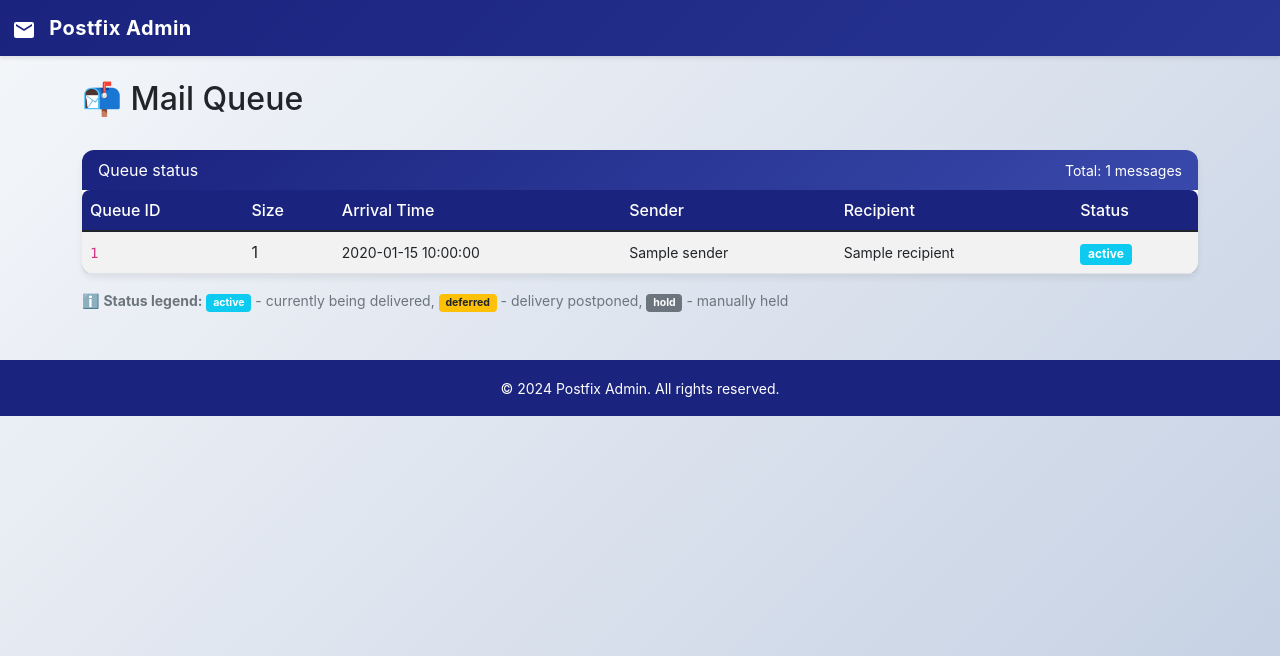
After one commit to MerlKoryAmber/PostfixAdmin, a Python web app: template templates/queue.html in a window 1280 px wide. The commit adds this page. Shown: the top 656 px of the page. Run offline with Jinja, Linux system fonts and the light colour scheme; the template is opened without the code that fills it: most values are stand-ins (such as "Sample title", 1, 10 or a date in 2020).

Commit message:
Add files via upload

```diff
--- a/templates/base.html
+++ b/templates/base.html
@@ -32,6 +32,10 @@
                     <li class="nav-item">
                         <a class="nav-link {% if request.endpoint == 'sender_routing' %}active{% endif %}"
                            href="{{ url_for('sender_routing') }}">🚀 Routing</a>
+                    </li>
+                    <li class="nav-item">
+                        <a class="nav-link {% if request.endpoint == 'view_queue' %}active{% endif %}"
+                           href="{{ url_for('view_queue') }}">📬 Queue</a>
                     </li>
                     <li class="nav-item">
                         <a class="nav-link {% if request.endpoint == 'view_logs' %}active{% endif %}"
--- /dev/null
+++ b/templates/queue.html
@@ -0,0 +1,109 @@
+{% extends "base.html" %}
+
+{% block content %}
+<div class="d-flex justify-content-between align-items-center mb-4">
+    <h2>📬 Mail Queue</h2>
+    {% if current_user.role == 'admin' %}
+    <div class="btn-group">
+        <a href="{{ url_for('flush_queue') }}"
+           class="btn btn-success"
+           onclick="return confirm('Flush entire queue? This will attempt to deliver all messages.')">
+            🔄 Flush Queue
+        </a>
+        <a href="{{ url_for('delete_all_queue') }}"
+           class="btn btn-warning"
+           onclick="return confirm('Delete ALL messages from queue? Active deliveries will be preserved.')">
+            🗑️ Delete All
+        </a>
+        <a href="{{ url_for('delete_deferred') }}"
+           class="btn btn-danger"
+           onclick="return confirm('Delete all deferred messages?')">
+            ⚠️ Delete Deferred
+        </a>
+    </div>
+    {% endif %}
+</div>
+
+<div class="card">
+    <div class="card-header d-flex justify-content-between align-items-center">
+        <span>Queue status</span>
+        <small class="text-white">Total: {{ entries|length }} messages</small>
+    </div>
+    <div class="card-body p-0">
+        <div class="table-responsive">
+            <table class="table table-hover table-striped mb-0">
+                <thead class="table-dark">
+                    <tr>
+                        <th>Queue ID</th>
+                        <th>Size</th>
+                        <th>Arrival Time</th>
+                        <th>Sender</th>
+                        <th>Recipient</th>
+                        <th>Status</th>
+                        {% if current_user.role == 'admin' %}
+                        <th>Actions</th>
+                        {% endif %}
+                    </tr>
+                </thead>
+                <tbody>
+                    {% for entry in entries %}
+                    <tr>
+                        <td><code>{{ entry.queue_id }}</code></td>
+                        <td>{{ entry.size }}</td>
+                        <td><small>{{ entry.arrival_time }}</small></td>
+                        <td><small>{{ entry.sender }}</small></td>
+                        <td><small>{{ entry.recipient }}</small></td>
+                        <td>
+                            {% if 'active' in entry.status.lower() %}
+                                <span class="badge bg-info">{{ entry.status }}</span>
+                            {% elif 'deferred' in entry.status.lower() %}
+                                <span class="badge bg-warning text-dark">{{ entry.status }}</span>
+                            {% elif 'hold' in entry.status.lower() %}
+                                <span class="badge bg-secondary">{{ entry.status }}</span>
+                            {% else %}
+                                <small>{{ entry.status }}</small>
+                            {% endif %}
+                        </td>
+                        {% if current_user.role == 'admin' %}
+                        <td>
+                            <a href="{{ url_for('delete_queue_message', queue_id=entry.queue_id) }}"
+                               class="btn btn-sm btn-danger"
+                               onclick="return confirm('Delete message {{ entry.queue_id }}?')">
+                                🗑️
+                            </a>
+                        </td>
+                        {% endif %}
+                    </tr>
+                    {% else %}
+                    <tr>
+                        <td colspan="{% if current_user.role == 'admin' %}7{% else %}6{% endif %}"
+                            class="text-center text-muted py-4">
+                            ✅ Mail queue is empty
+                        </td>
+                    </tr>
+                    {% endfor %}
+                </tbody>
+            </table>
+        </div>
+    </div>
+</div>
+
+{% if entries|length > 0 %}
+<div class="mt-3 text-muted small">
+    <p>ℹ️ <strong>Status legend:</strong>
+        <span class="badge bg-info">active</span> - currently being delivered,
+        <span class="badge bg-warning text-dark">deferred</span> - delivery postponed,
+        <span class="badge bg-secondary">hold</span> - manually held
+    </p>
+</div>
+{% endif %}
+{% endblock %}
+
+{% block scripts %}
+<script>
+// Автообновление каждые 15 секунд
+setTimeout(function() {
+    location.reload();
+}, 15000);
+</script>
+{% endblock %}
```
Also changed, not shown: app.py (+121 -0 lines), 2 other files.
